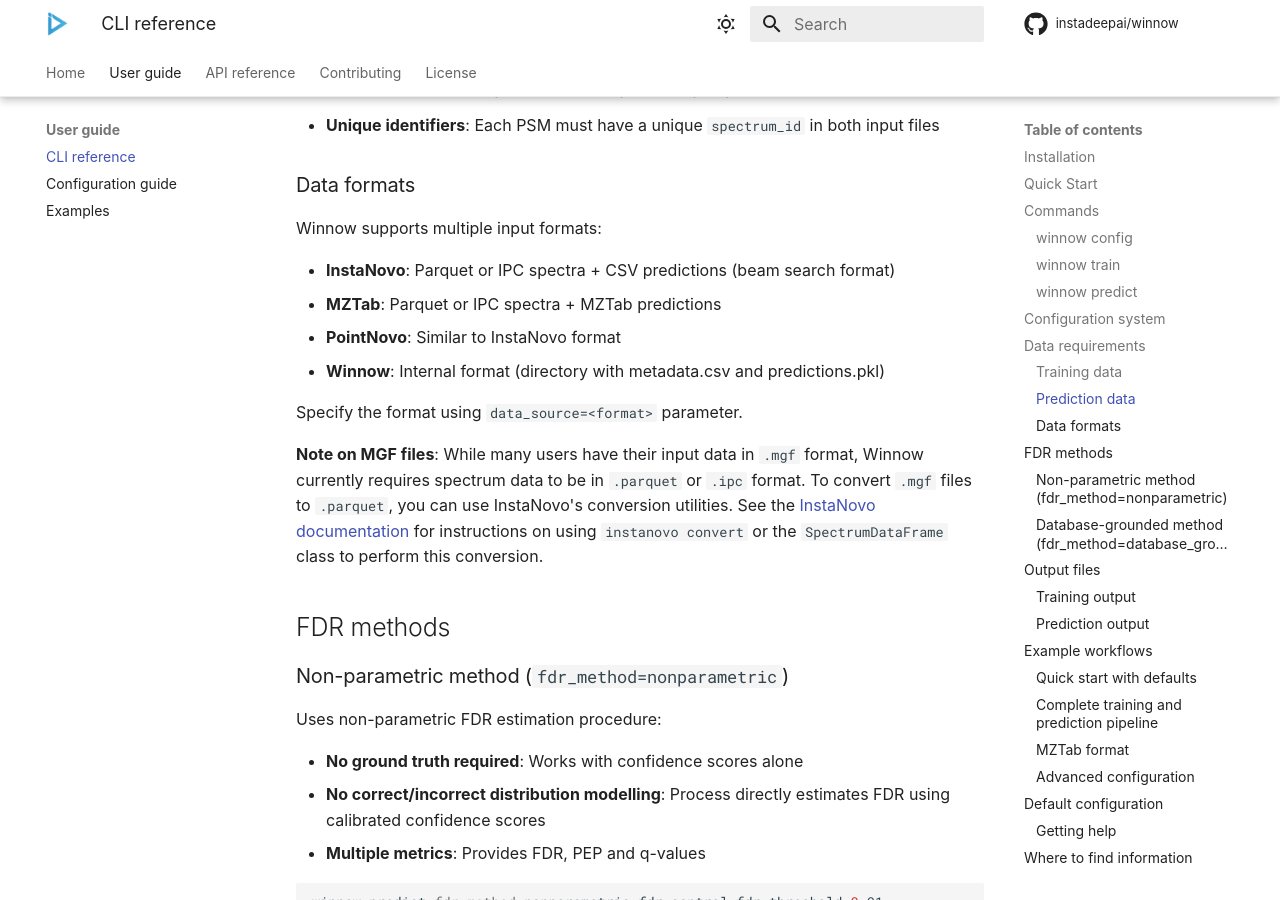
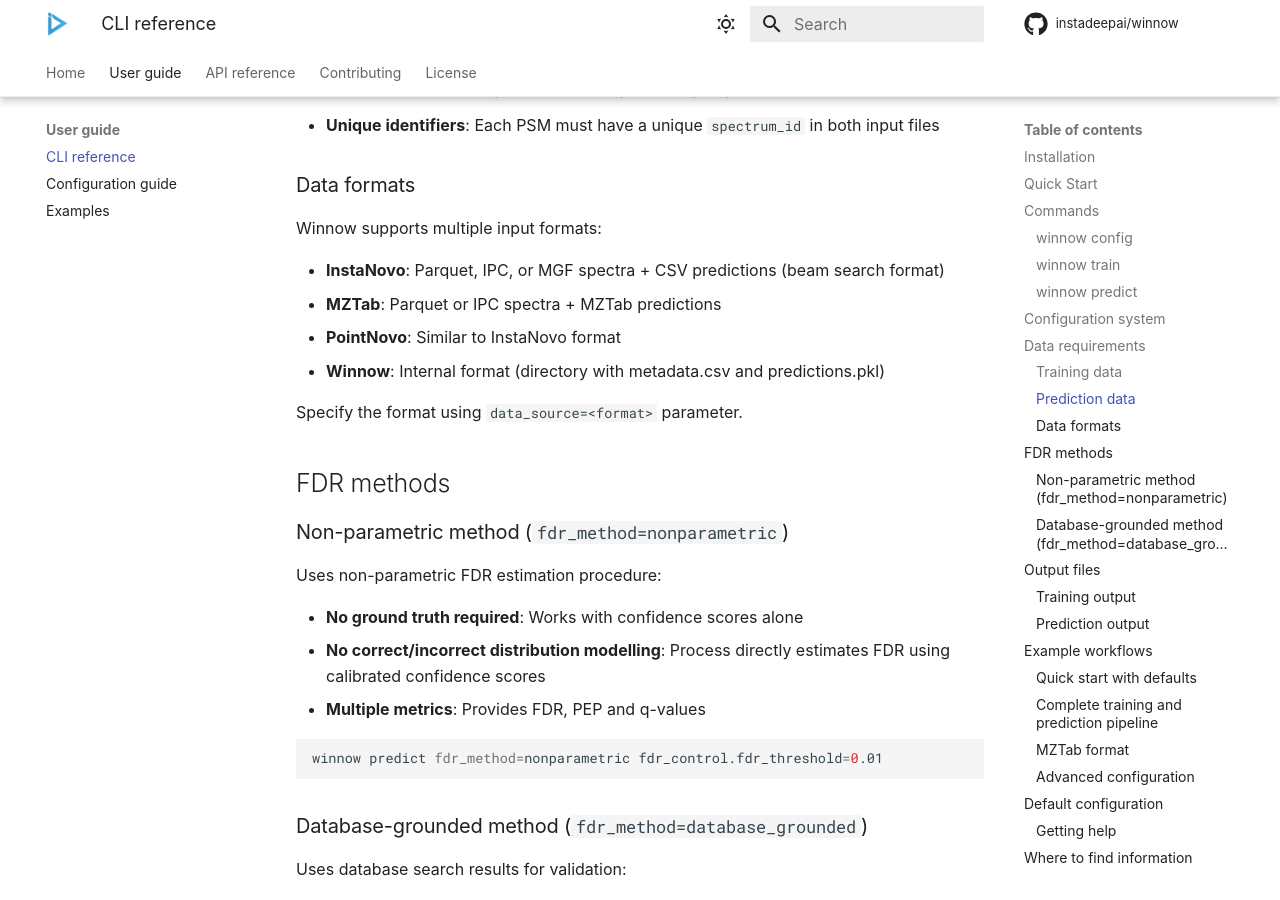
Before and after one commit to instadeepai/winnow, an MkDocs documentation site: the page built from docs/cli.md, in a window 1280 px wide and 900 px high, scrolled down 4328 px. Built offline with MkDocs 1.6.1 and Material for MkDocs 9.7.7, drawn with Linux system fonts in a browser that asks for light colours; some web fonts are replaced; comment, search, counter and statistics services are not loaded.

Commit message:
docs: update InstaNovoDataLoader documentation

```diff
--- a/docs/cli.md
+++ b/docs/cli.md
@@ -167,14 +167,12 @@ For prediction (`winnow predict`), you need:
 
 Winnow supports multiple input formats:
 
-- **InstaNovo**: Parquet or IPC spectra + CSV predictions (beam search format)
+- **InstaNovo**: Parquet, IPC, or MGF spectra + CSV predictions (beam search format)
 - **MZTab**: Parquet or IPC spectra + MZTab predictions
 - **PointNovo**: Similar to InstaNovo format
 - **Winnow**: Internal format (directory with metadata.csv and predictions.pkl)
 
 Specify the format using `data_source=<format>` parameter.
-
-**Note on MGF files**: While many users have their input data in `.mgf` format, Winnow currently requires spectrum data to be in `.parquet` or `.ipc` format. To convert `.mgf` files to `.parquet`, you can use InstaNovo's conversion utilities. See the [InstaNovo documentation](https://instadeepai.github.io/InstaNovo/) for instructions on using `instanovo convert` or the `SpectrumDataFrame` class to perform this conversion.
 
 ## FDR methods
 
```
Also changed, not shown: docs/configuration.md (+2 -1 lines).
